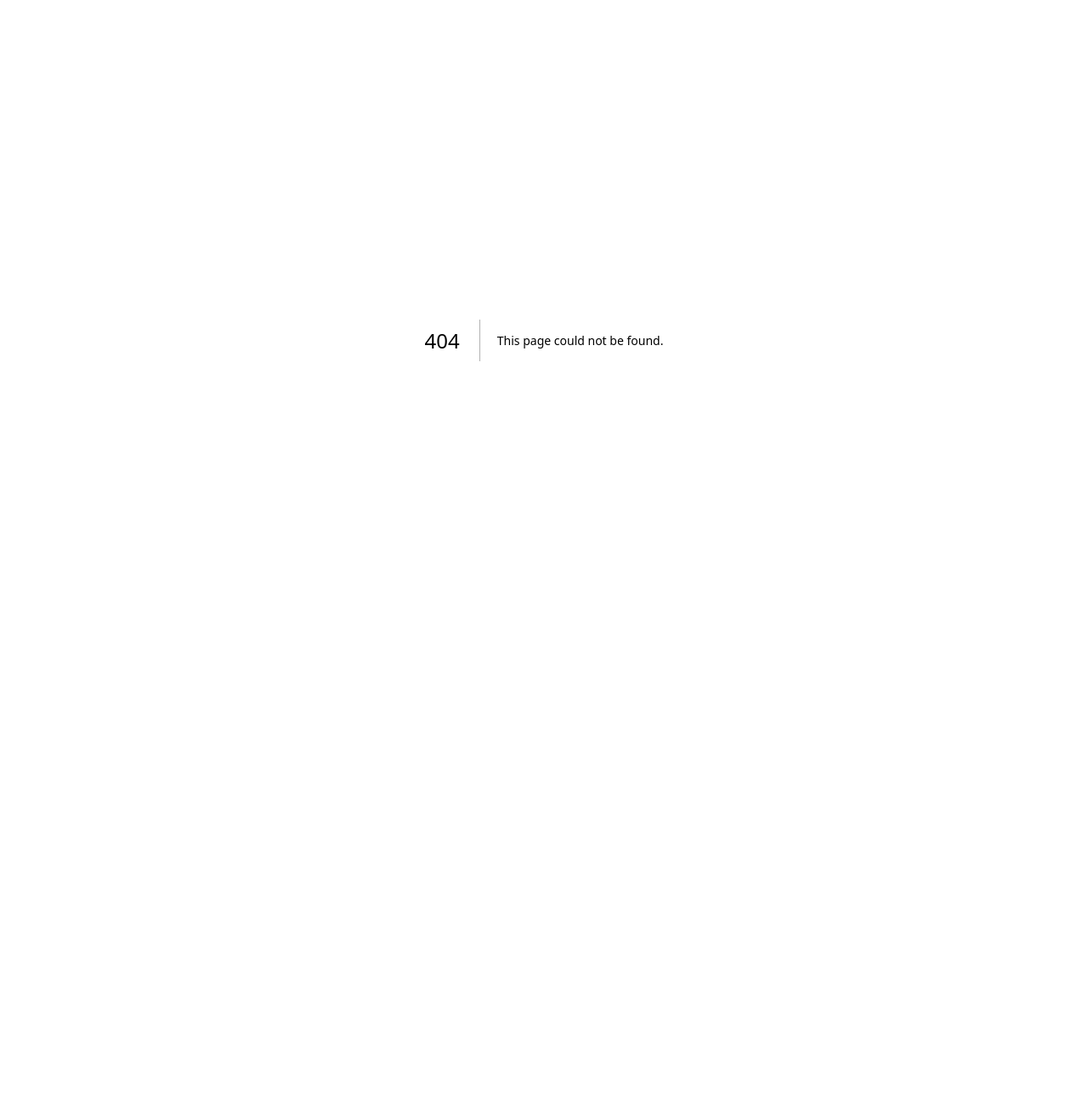
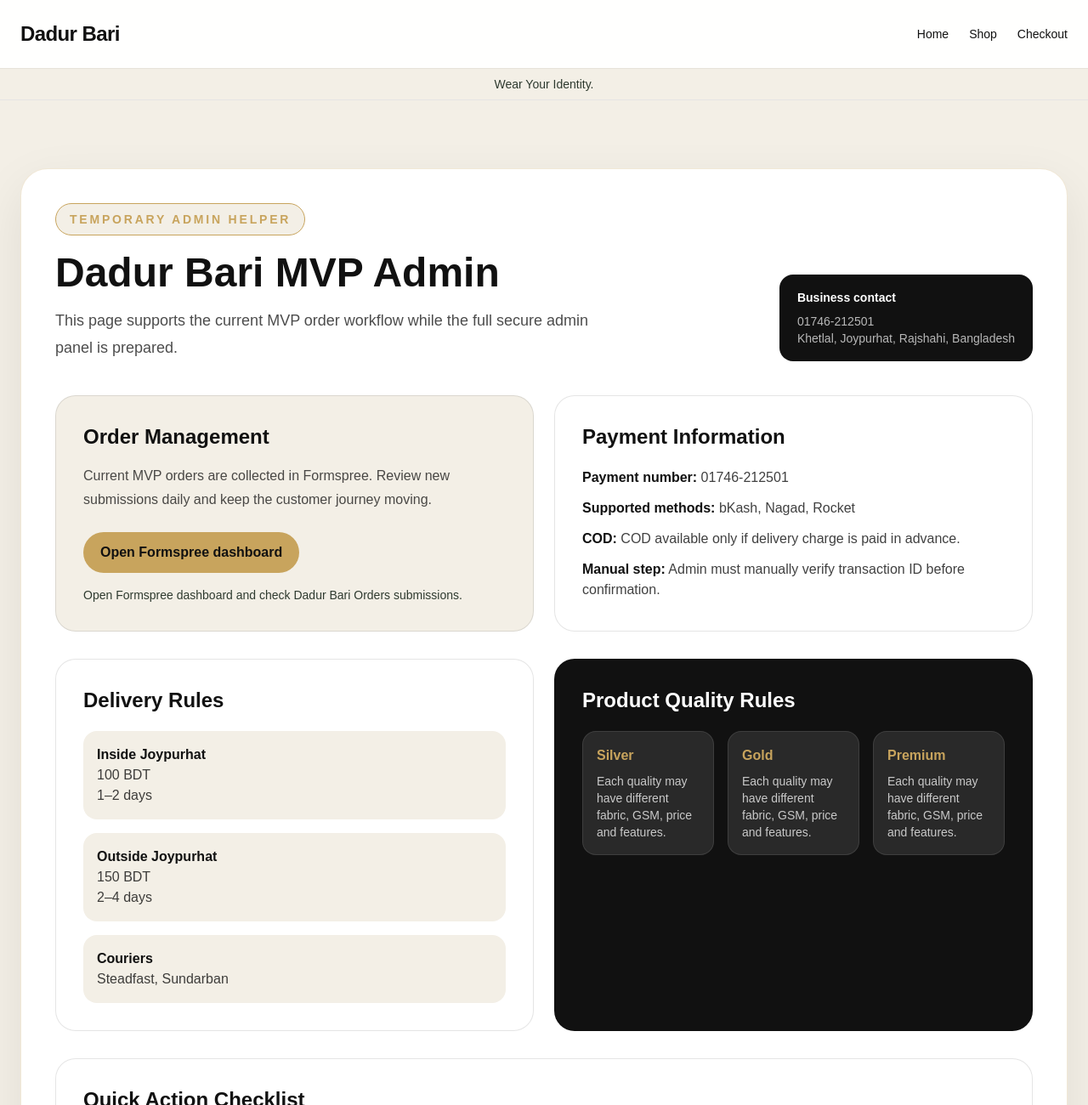
Before and after one commit to shajibhasan5656-cell/dadur-bari-mvp, a Next.js app: page /admin in a window 1280 px wide. Before the commit this address had no page. Shown: the top 1300 px of the page at 85% size. Before the commit the page ends 800 px from the top, so only its background shows below. Built offline with nearby package versions, Linux system fonts and the light colour scheme.

Commit message:
Add MVP admin helper page

```diff
--- /dev/null
+++ b/src/app/admin/page.tsx
@@ -0,0 +1,169 @@
+import Link from "next/link";
+import {
+  address,
+  brandName,
+  deliveryRules,
+  paymentNumber,
+  phone,
+  productQualities,
+  tagline,
+} from "@/lib/brand";
+
+const checklistItems = [
+  "Check new Formspree submissions",
+  "Verify payment manually",
+  "Contact customer by phone",
+  "Confirm order",
+  "Send for printing",
+  "Pack product",
+  "Assign courier",
+  "Update customer manually",
+];
+
+export default function AdminPage() {
+  return (
+    <main className="min-h-screen bg-[#F3EFE6] text-[#111111]">
+      <header className="sticky top-0 z-50 border-b border-black/10 bg-white/95 backdrop-blur">
+        <div className="mx-auto flex h-20 max-w-7xl items-center justify-between px-6">
+          <Link href="/" className="text-2xl font-bold tracking-tight text-[#111111]">
+            {brandName}
+          </Link>
+
+          <nav className="flex items-center gap-4 text-sm font-medium md:gap-6">
+            <Link href="/" className="text-[#111111] hover:text-[#C8A45D]">
+              Home
+            </Link>
+            <Link href="/shop" className="text-[#111111] hover:text-[#C8A45D]">
+              Shop
+            </Link>
+            <Link href="/checkout" className="text-[#111111] hover:text-[#C8A45D]">
+              Checkout
+            </Link>
+          </nav>
+        </div>
+
+        <div className="border-t border-black/5 bg-[#F3EFE6] px-4 py-2 text-center text-sm font-medium text-[#111111]">
+          <span className="text-[#2E3A2F]">{tagline}</span>
+        </div>
+      </header>
+
+      <section className="mx-auto max-w-7xl px-6 py-16 lg:py-20">
+        <div className="rounded-[2rem] border border-[#C8A45D]/25 bg-white p-8 shadow-[0_20px_60px_rgba(17,17,17,0.08)] md:p-10">
+          <div className="flex flex-col gap-4 md:flex-row md:items-end md:justify-between">
+            <div>
+              <p className="inline-flex rounded-full border border-[#C8A45D] bg-[#F3EFE6] px-4 py-2 text-sm font-semibold uppercase tracking-[0.2em] text-[#C8A45D]">
+                Temporary Admin Helper
+              </p>
+              <h1 className="mt-5 text-4xl font-bold text-[#111111] md:text-5xl">
+                Dadur Bari MVP Admin
+              </h1>
+              <p className="mt-4 max-w-2xl text-lg leading-8 text-black/70">
+                This page supports the current MVP order workflow while the full secure admin panel is prepared.
+              </p>
+            </div>
+
+            <div className="rounded-2xl border border-[#111111]/10 bg-[#111111] px-5 py-4 text-sm text-white">
+              <p className="font-semibold">Business contact</p>
+              <p className="mt-2 text-white/70">{phone}</p>
+              <p className="text-white/70">{address}</p>
+            </div>
+          </div>
+
+          <div className="mt-10 grid gap-6 lg:grid-cols-2">
+            <section className="rounded-3xl border border-black/10 bg-[#F3EFE6] p-8">
+              <h2 className="text-2xl font-bold text-[#111111]">Order Management</h2>
+              <p className="mt-4 leading-7 text-black/70">
+                Current MVP orders are collected in Formspree. Review new submissions daily and keep the customer journey moving.
+              </p>
+              <a
+                href="https://formspree.io/forms"
+                target="_blank"
+                rel="noreferrer"
+                className="mt-6 inline-flex rounded-full bg-[#C8A45D] px-5 py-3 font-semibold text-[#111111] transition hover:bg-[#111111] hover:text-white"
+              >
+                Open Formspree dashboard
+              </a>
+              <p className="mt-4 text-sm font-medium text-[#2E3A2F]">
+                Open Formspree dashboard and check Dadur Bari Orders submissions.
+              </p>
+            </section>
+
+            <section className="rounded-3xl border border-black/10 bg-white p-8">
+              <h2 className="text-2xl font-bold text-[#111111]">Payment Information</h2>
+              <div className="mt-5 space-y-3 text-black/75">
+                <p>
+                  <span className="font-semibold text-[#111111]">Payment number:</span> {paymentNumber}
+                </p>
+                <p>
+                  <span className="font-semibold text-[#111111]">Supported methods:</span> bKash, Nagad, Rocket
+                </p>
+                <p>
+                  <span className="font-semibold text-[#111111]">COD:</span> {deliveryRules.codAdvanceMessage}
+                </p>
+                <p>
+                  <span className="font-semibold text-[#111111]">Manual step:</span> Admin must manually verify transaction ID before confirmation.
+                </p>
+              </div>
+            </section>
+          </div>
+
+          <div className="mt-8 grid gap-6 lg:grid-cols-2">
+            <section className="rounded-3xl border border-black/10 bg-white p-8">
+              <h2 className="text-2xl font-bold text-[#111111]">Delivery Rules</h2>
+              <div className="mt-5 space-y-4 text-black/75">
+                <div className="rounded-2xl bg-[#F3EFE6] p-4">
+                  <p className="font-semibold text-[#111111]">Inside Joypurhat</p>
+                  <p>100 BDT</p>
+                  <p>1–2 days</p>
+                </div>
+                <div className="rounded-2xl bg-[#F3EFE6] p-4">
+                  <p className="font-semibold text-[#111111]">Outside Joypurhat</p>
+                  <p>150 BDT</p>
+                  <p>2–4 days</p>
+                </div>
+                <div className="rounded-2xl bg-[#F3EFE6] p-4">
+                  <p className="font-semibold text-[#111111]">Couriers</p>
+                  <p>Steadfast, Sundarban</p>
+                </div>
+              </div>
+            </section>
+
+            <section className="rounded-3xl border border-black/10 bg-[#111111] p-8 text-white">
+              <h2 className="text-2xl font-bold">Product Quality Rules</h2>
+              <div className="mt-5 grid gap-4 md:grid-cols-3">
+                {productQualities.map((quality) => (
+                  <div key={quality} className="rounded-2xl border border-white/10 bg-white/10 p-4">
+                    <p className="font-semibold text-[#C8A45D]">{quality}</p>
+                    <p className="mt-2 text-sm text-white/75">
+                      Each quality may have different fabric, GSM, price and features.
+                    </p>
+                  </div>
+                ))}
+              </div>
+            </section>
+          </div>
+
+          <div className="mt-8 rounded-3xl border border-black/10 bg-white p-8">
+            <h2 className="text-2xl font-bold text-[#111111]">Quick Action Checklist</h2>
+            <ul className="mt-5 grid gap-3 md:grid-cols-2">
+              {checklistItems.map((item) => (
+                <li key={item} className="flex items-start gap-3 rounded-2xl bg-[#F3EFE6] p-4 text-black/75">
+                  <span className="mt-1 inline-flex h-6 w-6 items-center justify-center rounded-full bg-[#C8A45D] text-sm font-semibold text-[#111111]">
+                    ✓
+                  </span>
+                  <span>{item}</span>
+                </li>
+              ))}
+            </ul>
+          </div>
+
+          <div className="mt-8 rounded-3xl border border-[#C8A45D]/30 bg-[#F3EFE6] p-6 text-center">
+            <p className="text-lg font-semibold text-[#111111]">
+              This is a temporary MVP admin page. Full secure admin panel will be built in final SRS implementation.
+            </p>
+          </div>
+        </div>
+      </section>
+    </main>
+  );
+}
```
